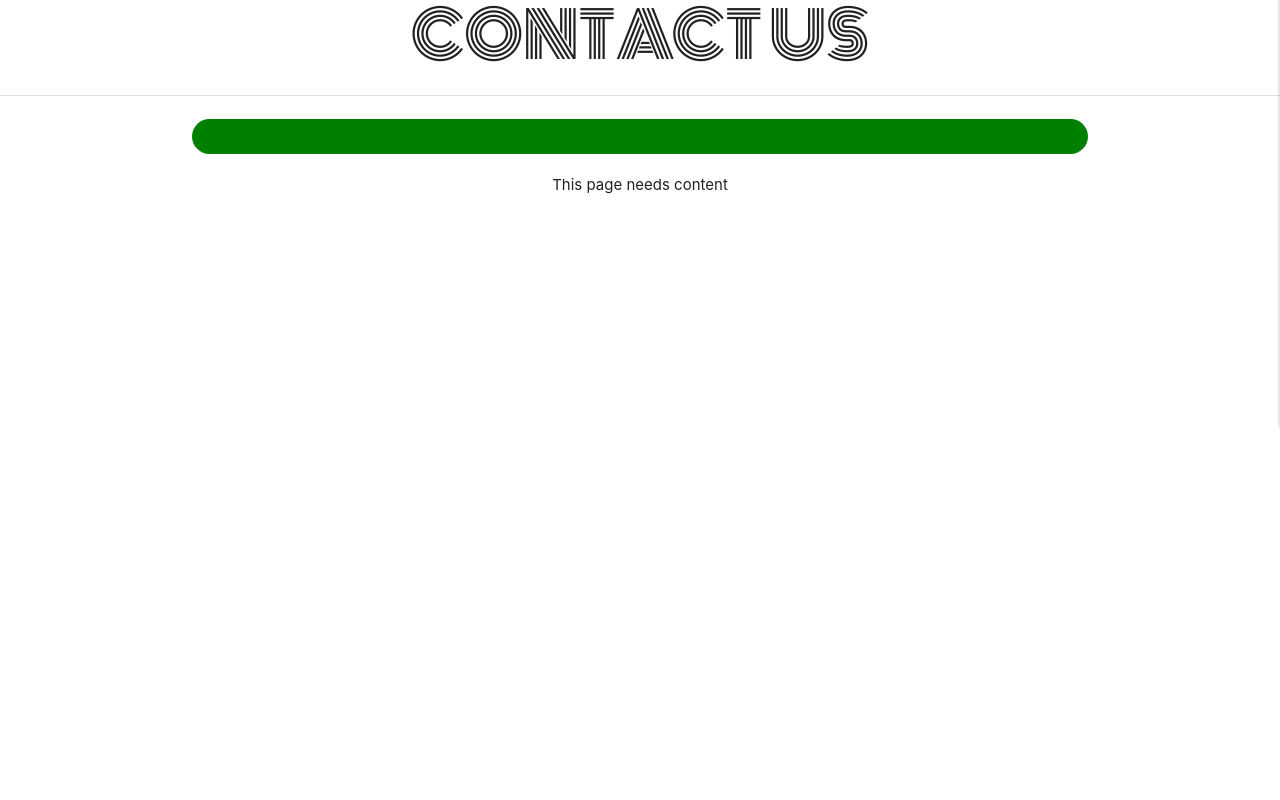
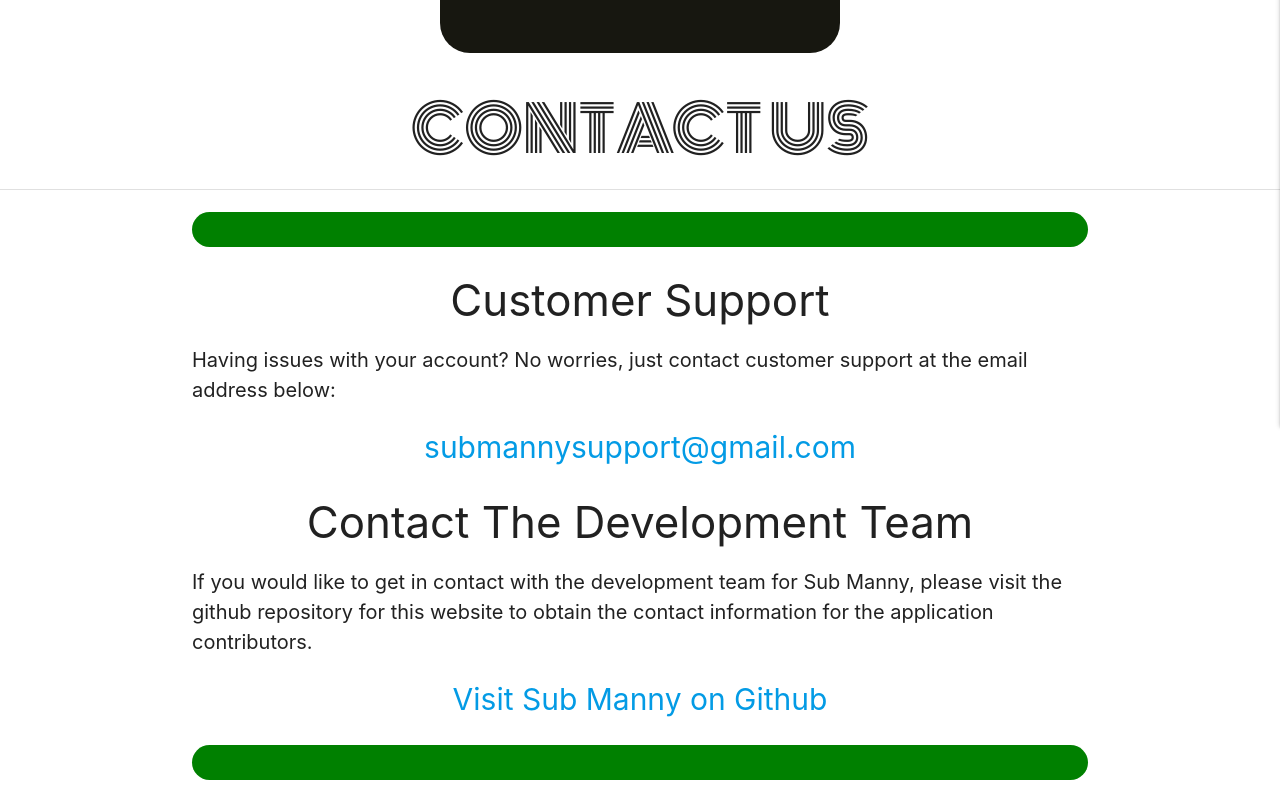
Before and after one commit to Aikeh2021/subscription-manager, a React (Create React App) app in the folder client/: page /contact in a window 1280 px wide. Shown: the part 434-1234 px from the top of the page. Before the commit the page ends 800 px from the top, so only its background shows below. Built offline with nearby package versions, Linux system fonts and the light colour scheme.

Commit message:
The Contact page content has been added.

```diff
--- a/client/src/components/ContactInfo/ContactInfo.jsx
+++ b/client/src/components/ContactInfo/ContactInfo.jsx
@@ -1,11 +1,42 @@
-import React from 'react';
+import React from "react";
 
 const ContactInfo = () => {
-    return (
-        <div>
-           <p>This page needs content</p>
-        </div>
-    );
+  return (
+    <div>
+      <h3 style={{ textAlign: "center" }}>Customer Support</h3>
+      <p style={{ fontSize: 20 }}>
+        Having issues with your account? No worries, just contact customer
+        support at the email address below:
+      </p>
+      <div className="center valign">
+        <a
+          style={{ textAlign: "center", fontSize: 30 }}
+          href="mailto:submannysupport@gmail.com"
+          rel="noreferrer noopener"
+          target="_blank"
+        >
+          submannysupport@gmail.com
+        </a>
+      </div>
+
+      <h3 style={{ textAlign: "center" }}>Contact The Development Team</h3>
+      <p style={{ fontSize: 20 }}>
+        If you would like to get in contact with the development team for Sub
+        Manny, please visit the github repository for this website to obtain the
+        contact information for the application contributors.
+      </p>
+      <div className="center valign">
+        <a
+          href="https://github.com/Aikeh2021/subscription-manager"
+          rel="noreferrer noopener"
+          target="_blank"
+          style={{ textAlign: "center", fontSize: 30 }}
+        >
+          Visit Sub Manny on Github
+        </a>
+      </div>
+    </div>
+  );
 };
 
 export default ContactInfo;
--- a/client/src/containers/About/About.jsx
+++ b/client/src/containers/About/About.jsx
@@ -8,7 +8,7 @@ const About = () => {
 
         <div>
         <br />
-        <img src={SubMannyLogo} alt="Sub Manny Logo" className="valign center-block" style={{width: 300, height: 300, borderRadius: 30}}/>
+        <img src={SubMannyLogo} alt="Sub Manny Logo" className="valign center-block" style={{width: 400, height: 400, borderRadius: 30}}/>
         <h1 style={{textAlign:"center", fontFamily: 'Monoton'}}>ABOUT SUB MANNY</h1>
         <div className="divider"></div>
         <br />
@@ -16,6 +16,7 @@ const About = () => {
             <div className="row">
             <div style={{paddingTop: 15, paddingBottom: 20, backgroundColor: "green", borderRadius: 30}}></div>
             <AboutInfo />
+            <div style={{paddingTop: 15, paddingBottom: 20, backgroundColor: "green", borderRadius: 30}}></div>
             </div>
         </div>
 
--- a/client/src/containers/Contact/Contact.jsx
+++ b/client/src/containers/Contact/Contact.jsx
@@ -4,20 +4,21 @@ import SubMannyLogo from '../../assets/logos/SubMannyLogo.png';
 
 const Contact = () => {
     return (
-        <div className="center">
+        <div>
             <br />
-            <img src={SubMannyLogo} alt="Sub Manny Logo" style={{width: 300, height: 300, borderRadius: 30}}/>
+            <img src={SubMannyLogo} alt="Sub Manny Logo" className="center valign center-block" style={{width: 400, height: 400, borderRadius: 30}}/>
             <h1 style={{textAlign:"center", fontFamily: 'Monoton'}}>CONTACT US</h1>
             <div className="divider"></div>
             <br />
             <div className="container">
                 <div className="row">
                 <div style={{paddingTop: 15, paddingBottom: 20, backgroundColor: "green", borderRadius: 30}}></div>
+                <ContactInfo />
+                <br />
+                <div style={{paddingTop: 15, paddingBottom: 20, backgroundColor: "green", borderRadius: 30}}></div>
                 </div>
             </div>
 
-
-            <ContactInfo />
         </div>
     );
 };
```
